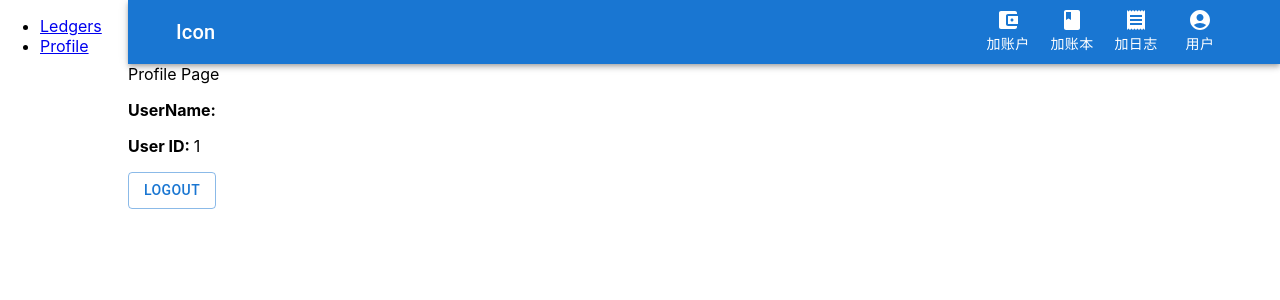
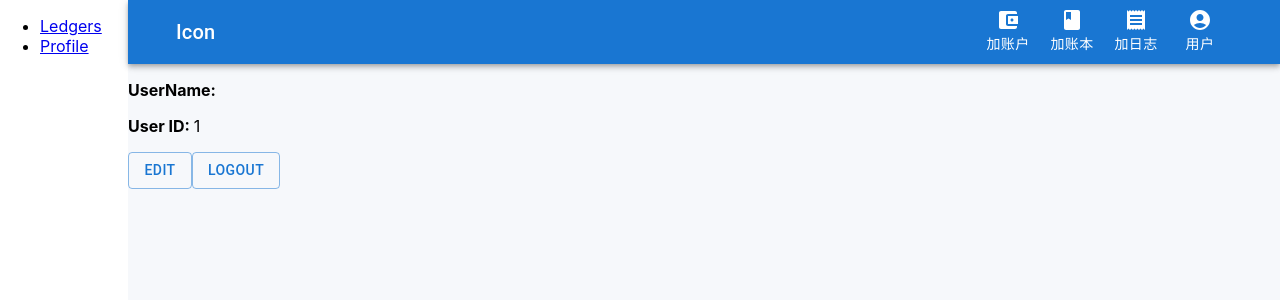
Before and after one commit to zhuyubuaa/personal-finance-manager, a React (Create React App) app in the folder frontend/: page /profile in a window 1280 px wide. Shown: the top 300 px of the page. Built offline with nearby package versions, Linux system fonts and the light colour scheme; sample sign-in values are in the browser's storage.

Commit message:
drafted profile page

```diff
--- a/frontend/src/pages/Profile.tsx
+++ b/frontend/src/pages/Profile.tsx
@@ -2,14 +2,17 @@ import React from "react";
 import { useUserContext } from "../context/UserContext";
 import { Button } from "@mui/material";
 import Header from "../components/Header";
+import "../styles/pages/profile.css";
 
 export default function Profile(): JSX.Element {
   const { currentUser, handleLogout } = useUserContext();
+  const handleEdit = () => {
+    console.log("handleEdit");
+  };
   return (
-    <div>
+    <div className="profile">
       <Header />
       <div>
-        Profile Page
         <p>
           <b>UserName: </b>
           {currentUser?.userName}
@@ -18,6 +21,9 @@ export default function Profile(): JSX.Element {
           <b>User ID: </b>
           {currentUser?.userId}
         </p>
+        <Button variant="outlined" onClick={handleEdit}>
+          Edit
+        </Button>
         <Button variant="outlined" onClick={handleLogout}>
           Logout
         </Button>
--- a/frontend/src/styles/pages/profile.css
+++ b/frontend/src/styles/pages/profile.css
@@ -0,0 +1,4 @@
+.profile {
+  background-color: #f6f8fb;
+  height: 100%;
+}
```
